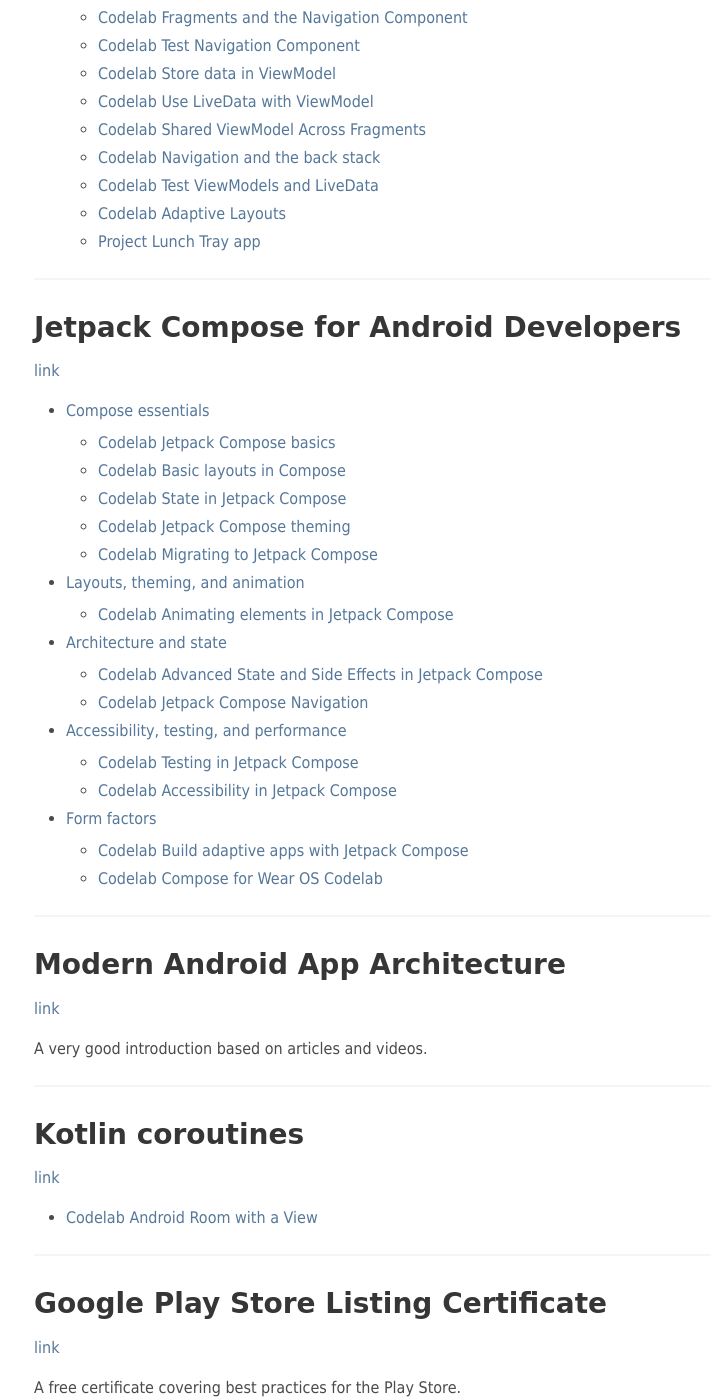
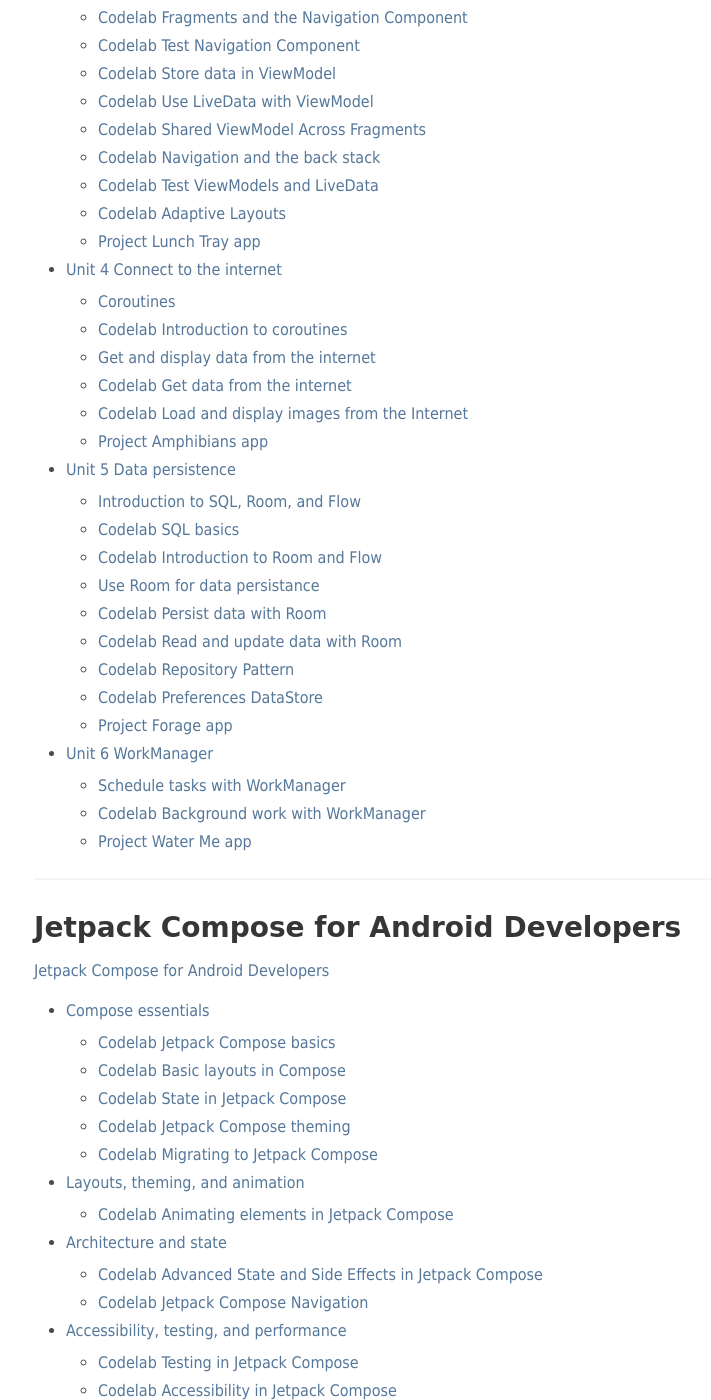
Before and after one commit to mspath/mspath.github.io, a Jekyll site: the page built from courses/android.md, in a window 1280 px wide and 1400 px high, scrolled down 1498 px. Shown: the whole window, without its empty margins (30-741 px from the left). Built offline with Jekyll 4.4.1, drawn with Linux system fonts in a browser that asks for light colours; some of the changed text lies outside the part shown.

Commit message:
updated courses

```diff
--- a/_layouts/page.html
+++ b/_layouts/page.html
@@ -4,7 +4,7 @@
 <!-- layout: page.html -->
 <article class="container">
   <header>
-    <h1 class="title is-3">{{ page.title | escape }}</h1>
+    <h1 class="title is-3 mb-4">{{ page.title | escape }}</h1>
   </header>
   <div class="content">
     {{ content }}
--- a/courses/android.md
+++ b/courses/android.md
@@ -3,11 +3,11 @@
 author: markus spath
 ---
 
-Google currently recommends these Courses and Pathways for 'modern android development' with Kotlin, Jetpack and Compose:
+Google currently offers these Courses and Pathways for 'Modern Android Development' with Kotlin, Jetpack and Compose:
 
 ## Android Basics with Compose
 
-[link](https://developer.android.com/courses/android-basics-compose/course)
+[Android Basics with Compose](https://developer.android.com/courses/android-basics-compose/course)
 
 - [Unit 2 Building app UI](https://developer.android.com/courses/android-basics-compose/unit-2)
   - [Interacting with UI and state](https://developer.android.com/courses/pathways/android-basics-compose-unit-2-pathway-3)
@@ -51,7 +51,7 @@
 
 ## Android Basics in Kotlin
 
-[link](https://developer.android.com/courses/android-basics-kotlin/course)
+[Android Basics in Kotlin](https://developer.android.com/courses/android-basics-kotlin/course)
 
 - [Unit 3 Navigation](https://developer.android.com/courses/android-basics-kotlin/unit-3)
   - [Codelab Fragments and the Navigation Component](https://developer.android.com/codelabs/basic-android-kotlin-training-fragments-navigation-component)
@@ -64,11 +64,35 @@
   - [Codelab Adaptive Layouts](https://developer.android.com/codelabs/basic-android-kotlin-training-adaptive-layouts)
   - [Project Lunch Tray app](https://developer.android.com/codelabs/basic-android-kotlin-training-project-lunch-tray)
 
+- [Unit 4 Connect to the internet](https://developer.android.com/courses/android-basics-kotlin/unit-4)
+  - [Coroutines](https://developer.android.com/courses/pathways/android-basics-kotlin-unit-4-pathway-1)
+  - [Codelab Introduction to coroutines](https://developer.android.com/codelabs/basic-android-kotlin-training-introduction-coroutines)
+  - [Get and display data from the internet](https://developer.android.com/courses/pathways/android-basics-kotlin-unit-4-pathway-2)
+  - [Codelab Get data from the internet](https://developer.android.com/codelabs/basic-android-kotlin-training-getting-data-internet)
+  - [Codelab Load and display images from the Internet](https://developer.android.com/codelabs/basic-android-kotlin-training-internet-images)
+  - [Project Amphibians app](https://developer.android.com/codelabs/basic-android-kotlin-training-project-amphibians)
+
+- [Unit 5 Data persistence](https://developer.android.com/courses/android-basics-kotlin/unit-5)
+  - [Introduction to SQL, Room, and Flow](https://developer.android.com/courses/pathways/android-basics-kotlin-unit-5-pathway-1)
+  - [Codelab SQL basics](https://developer.android.com/codelabs/basic-android-kotlin-training-sql-basics)
+  - [Codelab Introduction to Room and Flow](https://developer.android.com/codelabs/basic-android-kotlin-training-intro-room-flow)
+  - [Use Room for data persistance](https://developer.android.com/courses/pathways/android-basics-kotlin-unit-5-pathway-2)
+  - [Codelab Persist data with Room](https://developer.android.com/codelabs/basic-android-kotlin-training-persisting-data-room)
+  - [Codelab Read and update data with Room](https://developer.android.com/codelabs/basic-android-kotlin-training-update-data-room)
+  - [Codelab Repository Pattern](https://developer.android.com/codelabs/basic-android-kotlin-training-repository-pattern)
+  - [Codelab Preferences DataStore](https://developer.android.com/codelabs/basic-android-kotlin-training-preferences-datastore)
+  - [Project Forage app](https://developer.android.com/codelabs/basic-android-kotlin-training-project-forage)
+
+- [Unit 6 WorkManager](https://developer.android.com/courses/android-basics-kotlin/unit-6)
+  - [Schedule tasks with WorkManager](https://developer.android.com/courses/pathways/android-basics-kotlin-unit-6-pathway-1)
+  - [Codelab Background work with WorkManager](https://developer.android.com/codelabs/android-workmanager)
+  - [Project Water Me app](https://developer.android.com/codelabs/basic-android-kotlin-training-project-water-me)
+
 ---
 
 ## Jetpack Compose for Android Developers
 
-[link](https://developer.android.com/courses/jetpack-compose/course)
+[Jetpack Compose for Android Developers](https://developer.android.com/courses/jetpack-compose/course)
 
 - [Compose essentials](https://developer.android.com/courses/pathways/jetpack-compose-for-android-developers-1)
   - [Codelab Jetpack Compose basics](https://developer.android.com/codelabs/jetpack-compose-basics)
@@ -92,22 +116,30 @@
 
 ## Modern Android App Architecture
 
-[link](https://developer.android.com/courses/pathways/android-architecture)
+[Modern Android App Architecture](https://developer.android.com/courses/pathways/android-architecture)
 
-A very good introduction based on articles and videos.
+A solid introduction based on articles and videos.
 
 ---
 
 ## Kotlin coroutines
 
-[link](https://developer.android.com/courses/pathways/android-coroutines)
+[Kotlin coroutines](https://developer.android.com/courses/pathways/android-coroutines)
 
 - [Codelab Android Room with a View](https://developer.android.com/codelabs/android-room-with-a-view-kotlin)
 
 ---
 
-## Google Play Store Listing Certificate
+## Certificates
 
-[link](https://play.google.com/academy/certificate/)
+### Associate Android Developer
+
+[Associate Android Developer](https://developers.google.com/certification/associate-android-developer)
+
+Currently registrations are closed, probably being updated to the current stack.
+
+### Google Play Store Listing Certificate
+
+[Google Play Store Listing Certificate](https://play.google.com/academy/certificate/)
 
 A free certificate covering best practices for the Play Store.
```
